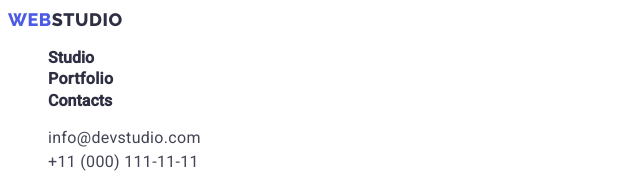
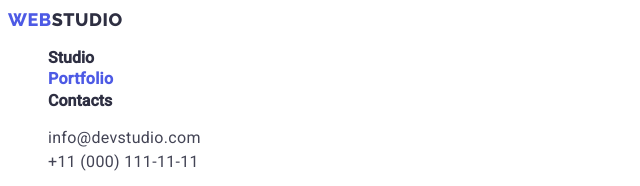
Before and after one commit to SerJ1327/goit-markup-hw-02, a plain HTML site: page portfolio.html in a window 1280 px wide. Shown: the top 186 px of the page, 0-640 px from the left. Drawn offline with Linux system fonts and the light colour scheme.

Commit message:
adds actve link

```diff
--- a/css/style.css
+++ b/css/style.css
@@ -43,6 +43,10 @@
   line-height: 1.5;
   letter-spacing: 0.02em;
   cursor: pointer;
+}
+
+.link.link-active {
+  color: var(--primary-brand-color);
 }
 
 .main-title {
--- a/portfolio.html
+++ b/portfolio.html
@@ -26,7 +26,9 @@
             <a href="./index.html" class="header-link link">Studio</a>
           </li>
           <li class="header-item">
-            <a href="./portfolio.html" class="header-link link link-design"
+            <a
+              href="./portfolio.html"
+              class="header-link link link-design link-active"
               >Portfolio</a
             >
           </li>
```
Also changed, not shown: index.html (+3 -1 lines).
